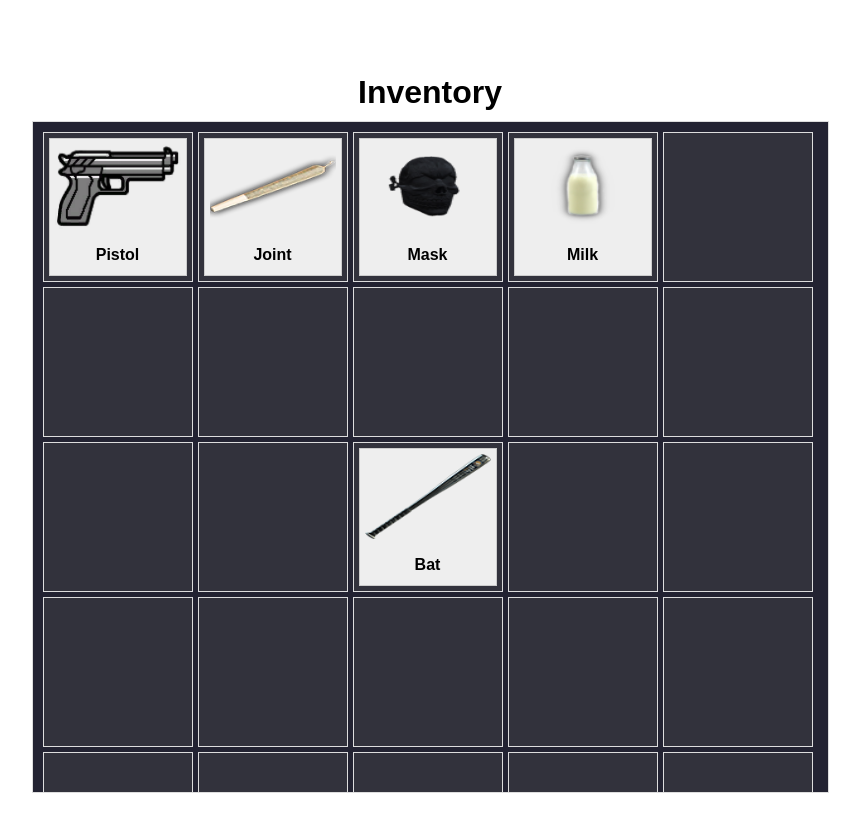
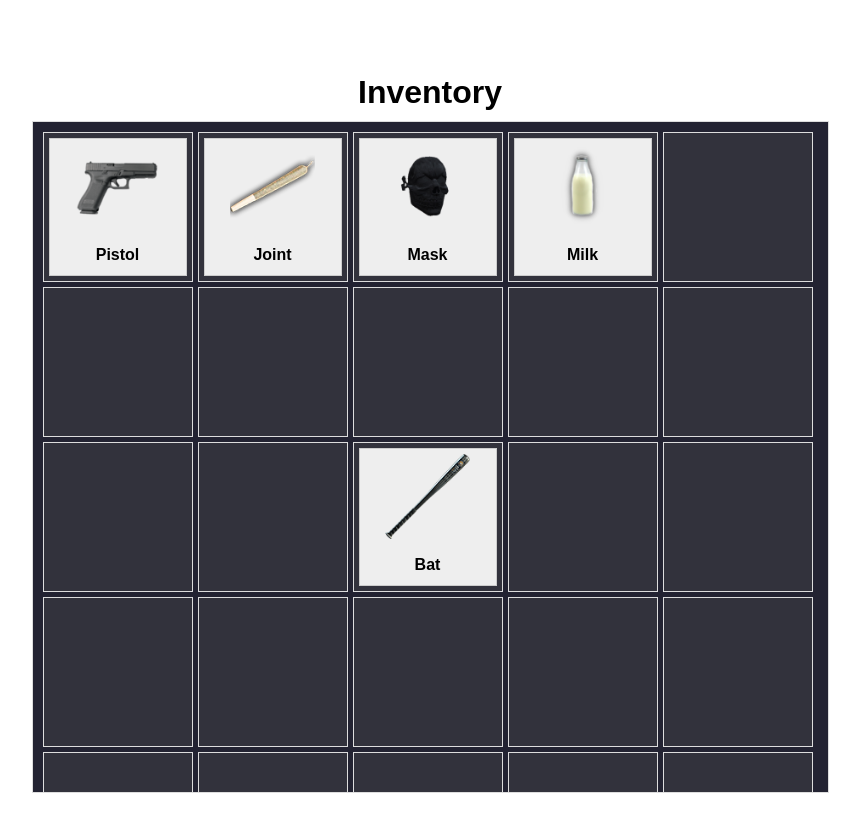
Before and after one commit to bensharron/fivem, a React (Create React App) app in the folder inventory/: page / in a window 1280 px wide. Shown: the top 832 px of the page, without its empty margins (210-1070 px from the left). Built offline with nearby package versions, Linux system fonts and the light colour scheme.

Commit message:
Use square icons

```diff
--- a/inventory/public/styles.css
+++ b/inventory/public/styles.css
@@ -65,9 +65,9 @@ h1 {
 }
 
 .inventory-item img {
-  max-width: 100%;
+  width: 85px;
   height: 85px;
-  margin: 5px;
+  margin: 5px auto;
 }
 
 .item-label {
```
Also changed, not shown: inventory/public/images/pistol.png.
